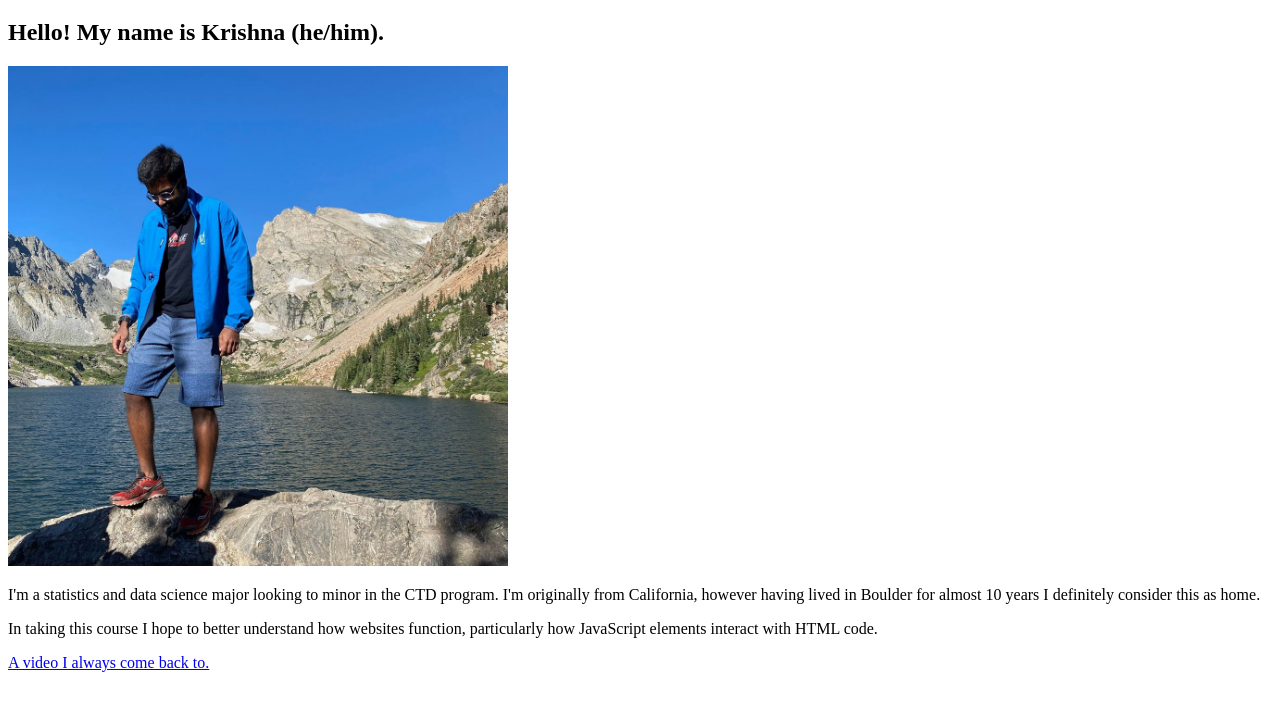
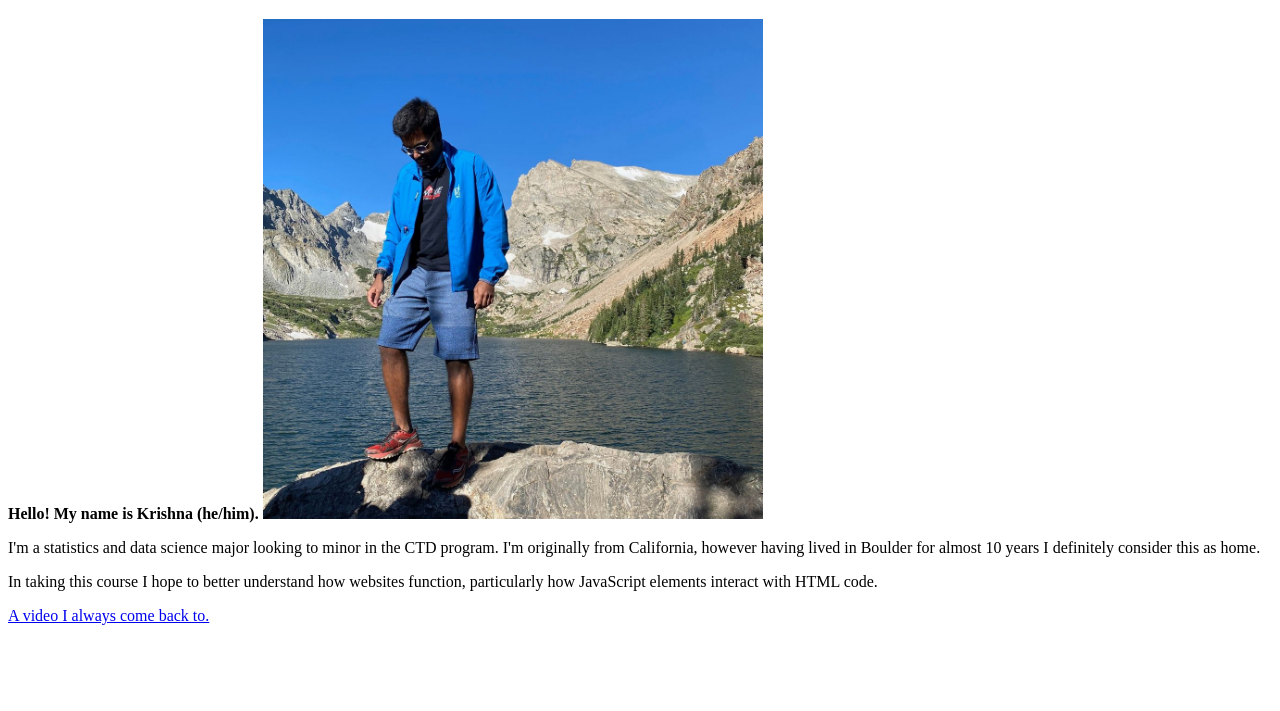
Before and after one commit to sura8662/sura8662.github.io, a plain HTML site: page WA/WA2.html in a window 1280 px wide. Shown: the part 61-772 px from the top of the page. Drawn offline with Linux system fonts and the light colour scheme.

Commit message:
WA2 updated

```diff
--- a/WA/WA2.html
+++ b/WA/WA2.html
@@ -5,7 +5,7 @@
     </head>
     <body>
         <h1>About Me</h1>
-        <h2>Hello! My name is Krishna (he/him).</h2>
+        <strong>Hello! My name is Krishna (he/him).</strong>
         <img src="../IMG/profile.jpg" alt="Profile Picture" width="500" height="500">
         <p>I'm a statistics and data science major looking to minor in the CTD program. I'm originally from California, however having lived in Boulder for almost 10 years I definitely consider this as home.</p>
         <p>In taking this course I hope to better understand how websites function, particularly how JavaScript elements interact with HTML code.</p>
```
